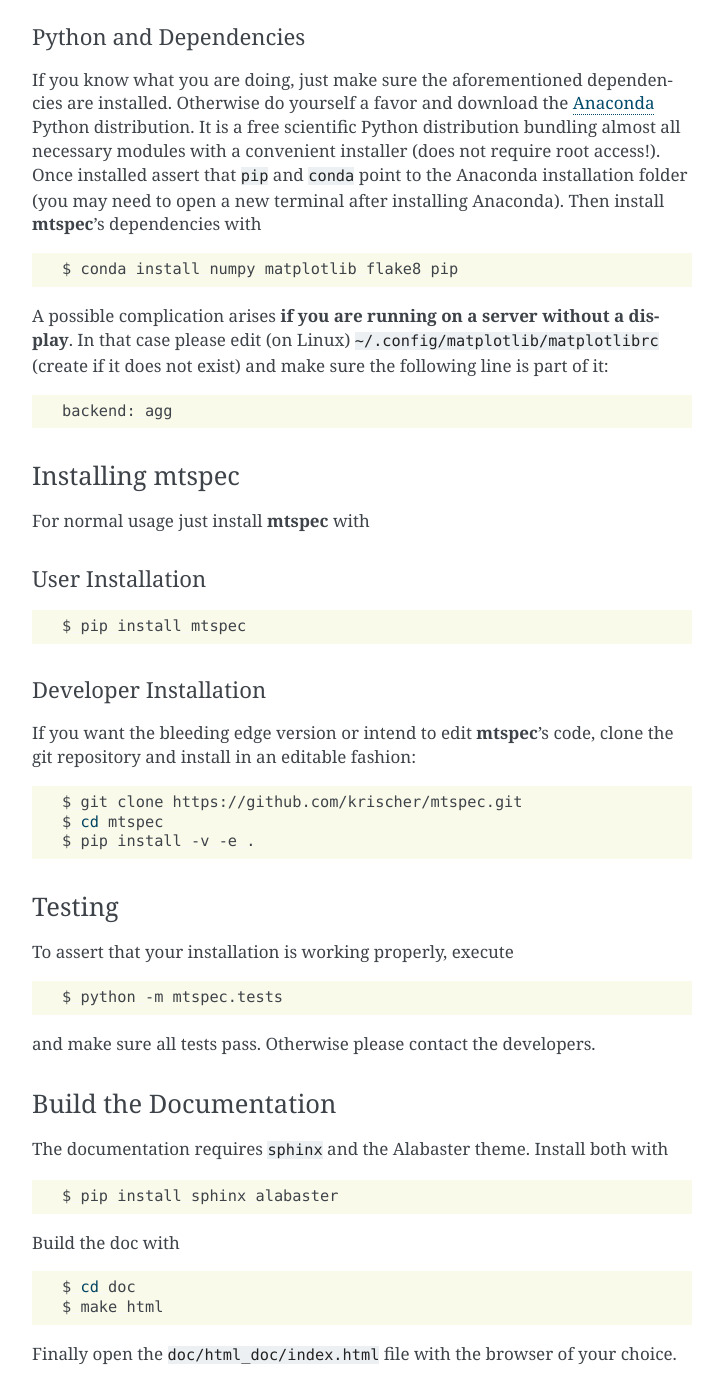
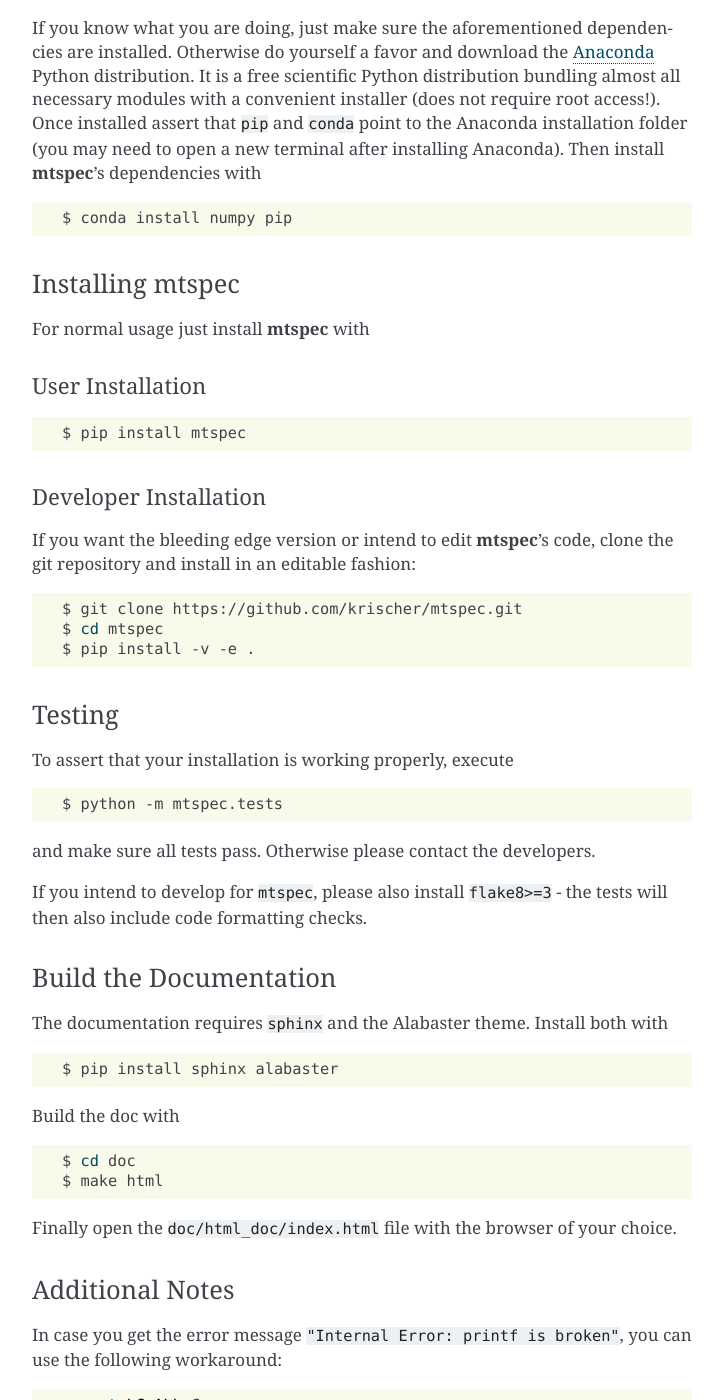
Before and after one commit to krischer/mtspec, a Sphinx documentation site: the page built from doc/index.rst, in a window 1280 px wide and 1400 px high, scrolled down 1379 px. Shown: the whole window, without its empty margins (388-1111 px from the left). Built offline with Sphinx 7.4.7, drawn with Linux system fonts in a browser that asks for light colours.

Commit message:
Removing flake8 and matplotlib from the documentation

```diff
--- a/doc/index.rst
+++ b/doc/index.rst
@@ -45,8 +45,6 @@
 * ``gfortran >= 4.7``
 * ``Python 2.7, 3.3, 3.4, or 3.5``
 * ``NumPy >= 1.7``
-* ``matplotlib``
-* ``flake8``
 
 Fortran Compiler
 ~~~~~~~~~~~~~~~~
@@ -84,16 +82,7 @@
 
 .. code-block:: bash
 
-    $ conda install numpy matplotlib flake8 pip
-
-A possible complication arises **if you are running on a server without a
-display**. In that case please edit (on Linux)
-``~/.config/matplotlib/matplotlibrc`` (create if it does not exist) and make
-sure the following line is part of it:
-
-.. code-block:: bash
-
-    backend: agg
+    $ conda install numpy pip
 
 
 Installing mtspec
@@ -131,6 +120,9 @@
     $ python -m mtspec.tests
 
 and make sure all tests pass. Otherwise please contact the developers.
+
+If you intend to develop for ``mtspec``, please also install ``flake8>=3`` -
+the tests will then also include code formatting checks.
 
 Build the Documentation
 ^^^^^^^^^^^^^^^^^^^^^^^
```
